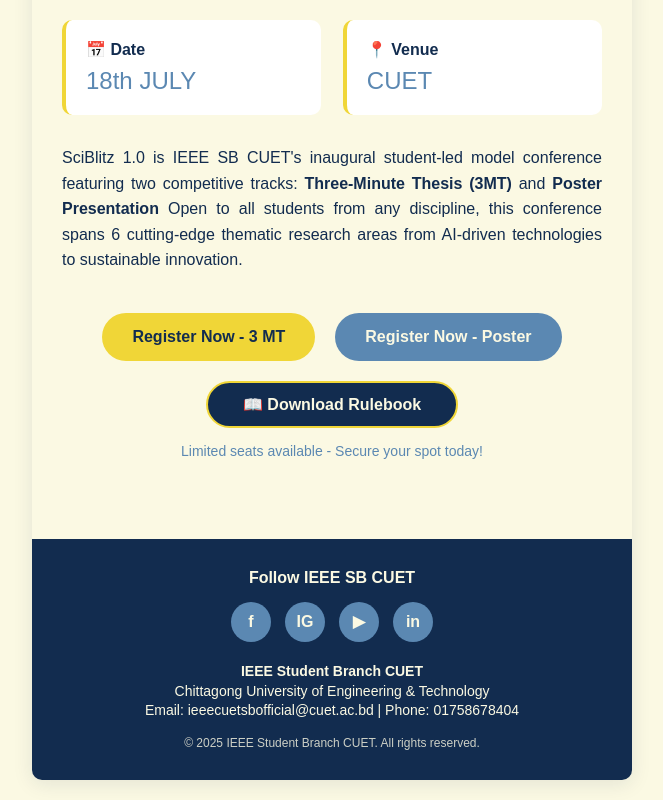
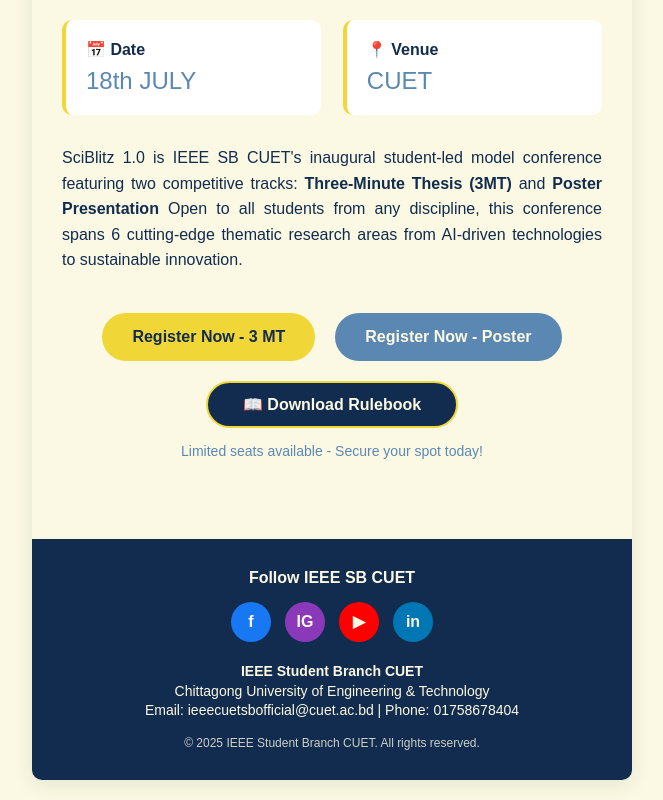
Before and after one commit to abrarahnafkarim/SCIBLITZ-Mail-Interface, a plain HTML site: page table_row.html in a window 1280 px wide. Shown: the part 577-1377 px from the top of the page, without its empty margins (308-971 px from the left). Drawn offline with Linux system fonts and the light colour scheme.

Commit message:
Update table_row.html

```diff
--- a/table_row.html
+++ b/table_row.html
@@ -126,14 +126,14 @@
                             <table cellpadding="0" cellspacing="0" border="0" style="margin: 0 auto 20px auto;">
                                 <tr>
                                     <td style="padding: 0 7px;">
-                                        <a href="https://www.facebook.com/profile.php?id=61574272244609" style="display: block; width: 40px; height: 40px; background-color: #5B88B2; border-radius: 50%; text-align: center; line-height: 40px; color: #FBF9E3; text-decoration: none; font-weight: bold;">f</a>
+                                        <a href="https://www.facebook.com/profile.php?id=61574272244609" style="display: block; width: 40px; height: 40px; background-color: #1877F2; border-radius: 50%; text-align: center; line-height: 40px; color: #FBF9E3; text-decoration: none; font-weight: bold;">f</a>
                                     <td style="padding: 0 7px;">
-                                        <a href="https://www.instagram.com/ieeesbcuet?igsh=eW5iOGVpODI0ZnN3" style="display: block; width: 40px; height: 40px; background-color: #5B88B2; border-radius: 50%; text-align: center; line-height: 40px; color: #FBF9E3; text-decoration: none; font-weight: bold;">IG</a>
+                                        <a href="https://www.instagram.com/ieeesbcuet?igsh=eW5iOGVpODI0ZnN3" style="display: block; width: 40px; height: 40px; background-color: #8a3ab9; border-radius: 50%; text-align: center; line-height: 40px; color: #FBF9E3; text-decoration: none; font-weight: bold;">IG</a>
                                     </td>
                                     <td style="padding: 0 7px;">
-                                        <a href="https://www.youtube.com/@ieeestbcuet1123" style="display: block; width: 40px; height: 40px; background-color: #5B88B2; border-radius: 50%; text-align: center; line-height: 40px; color: #FBF9E3; text-decoration: none; font-weight: bold;">▶</a>
+                                        <a href="https://www.youtube.com/@ieeestbcuet1123" style="display: block; width: 40px; height: 40px; background-color: #FF0000; border-radius: 50%; text-align: center; line-height: 40px; color: #FBF9E3; text-decoration: none; font-weight: bold;">▶</a>
                                     <td style="padding: 0 7px;">
-                                        <a href="https://www.linkedin.com/company/ieee-cuet-student-branch/posts/?feedView=all" style="display: block; width: 40px; height: 40px; background-color: #5B88B2; border-radius: 50%; text-align: center; line-height: 40px; color: #FBF9E3; text-decoration: none; font-weight: bold;">in</a>
+                                        <a href="https://www.linkedin.com/company/ieee-cuet-student-branch/posts/?feedView=all" style="display: block; width: 40px; height: 40px; background-color: #0077b5; border-radius: 50%; text-align: center; line-height: 40px; color: #FBF9E3; text-decoration: none; font-weight: bold;">in</a>
                                     </td>
                                 </tr>
                             </table>
```
